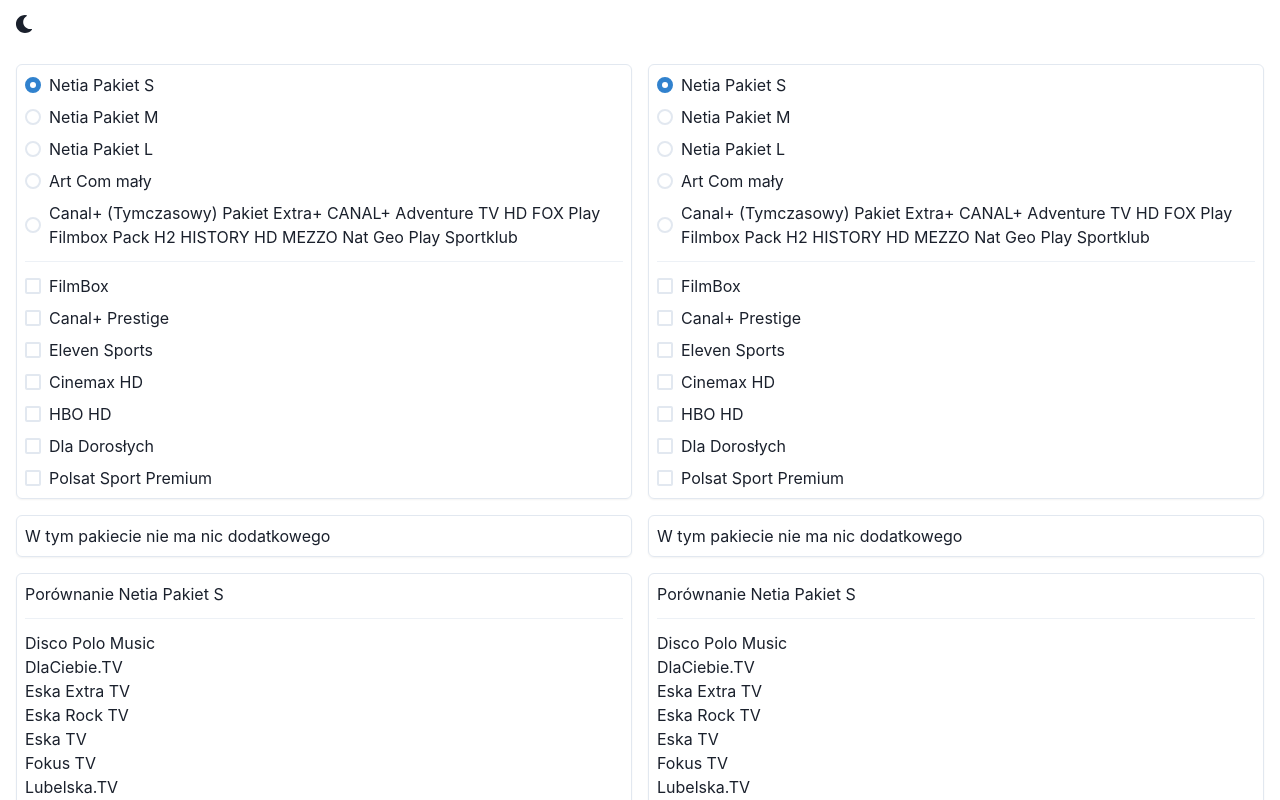
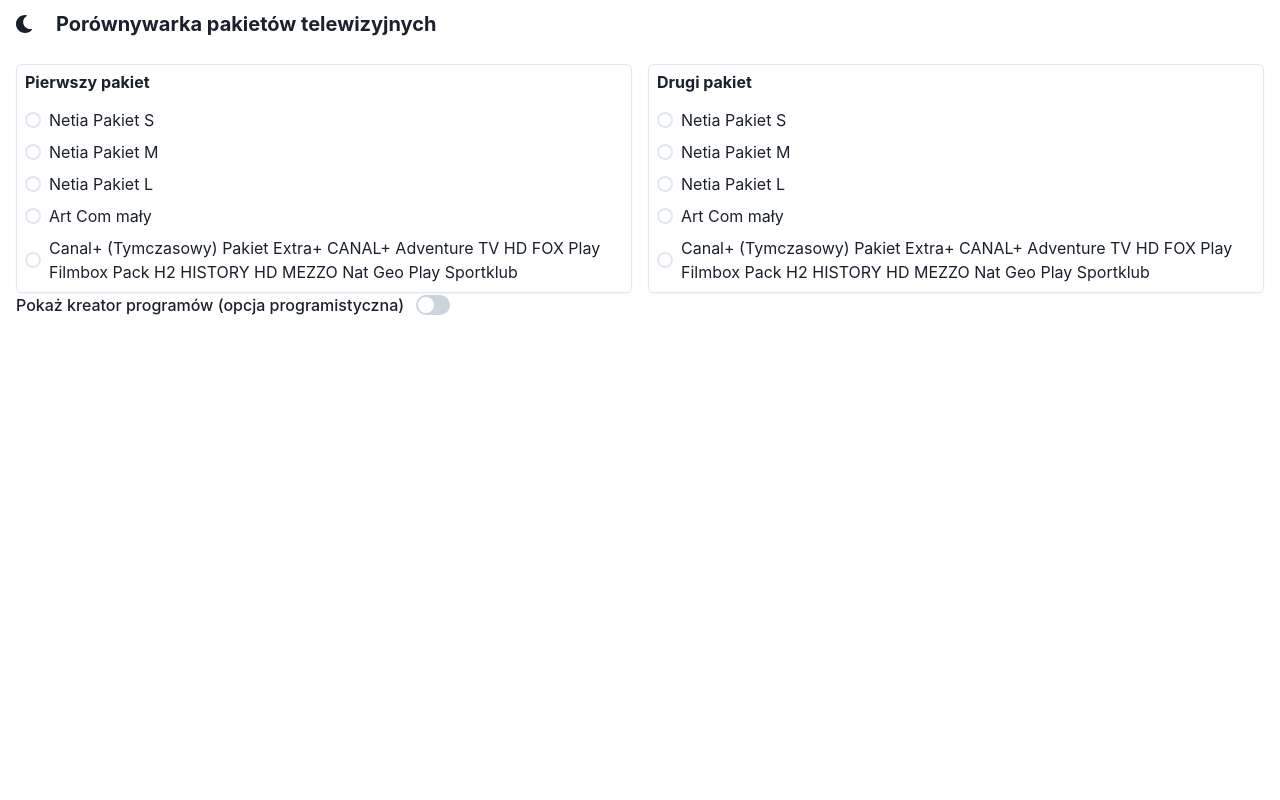
Before and after one commit to patrykgacek/compare-tv-packages, a React (Create React App) app: page / in a window 1280 px wide. Shown: the top 800 px of the page. Built offline with nearby package versions, Linux system fonts and the light colour scheme.

Commit message:
Refactoring

```diff
--- a/src/App.js
+++ b/src/App.js
@@ -1,237 +1,129 @@
-import { Box, ChakraProvider, Checkbox, CheckboxGroup, Divider, FormControl, FormLabel, Radio, RadioGroup, SimpleGrid, Switch, Text, theme, VStack } from "@chakra-ui/react"
+import { Box, ChakraProvider, FormControl, FormLabel, Heading, HStack, SimpleGrid, Switch, theme, } from "@chakra-ui/react"
 import { ColorModeSwitcher } from "./components/ColorModeSwitcher"
 import { allPrograms } from "./data/allPrograms"
-import { artcom } from "./data/artcom"
-import { netia } from "./data/netia"
-import { useEffect, useState } from "react"
+import { useState } from "react"
 import DataCreator from "./pages/DataCreator"
-import { canalplusTmp } from "./data/canalplusTmp"
-
-const getPackages = (provider) => {
-  const providerName = provider.name
-  const packages = JSON.parse(JSON.stringify(provider.packages))
-  packages.forEach(el => {
-    el.name = `${providerName} ${el.name}`
-    el.extraPackages = provider.extraPackages
-  })
-  return packages
-}
-
-const netiaAll = getPackages(netia)
-const artcomAll = getPackages(artcom)
-const canalplusTmpAll = getPackages(canalplusTmp)
-
-const packages = netiaAll.concat(artcomAll).concat(canalplusTmpAll)
+import PackageSelection from "./components/PackageSelection"
+import ProgramsList from "./components/ProgramsList"
+import { packages } from "./functions"
 
 const App = () => {
-
-  const [firstProvider, setFirstProvider] = useState('0')
-  const [secondProvider, setSecondProvider] = useState('0')
-  const [firstExtraPackages, setFirstExtraPackages] = useState([])
-  const [secondExtraPackages, setSecondExtraPackages] = useState([])
-
-  const [chosenFEP, setChosenFEP] = useState([])
-  const [chosenSEP, setChosenSEP] = useState([])
-
   const [diffrenceFP, setDiffrenceFP] = useState([])
   const [diffrenceSP, setDiffrenceSP] = useState([])
 
-  const [diffrence2FP, setDiffrence2FP] = useState([])
-  const [diffrence2SP, setDiffrence2SP] = useState([])
+  const [comparisonFP, setComparisonFP] = useState([])
+  const [comparisonSP, setComparisonSP] = useState([])
 
   const [showDataCreator, setShowDataCreator] = useState(false)
 
-  useEffect(() => {
-    setFirstExtraPackages(packages[firstProvider].extraPackages)
-  }, [firstProvider])
+  const [programsFirst, setProgramsFirst] = useState([])
+  const [programsSecond, setProgramsSecond] = useState([])
 
-  useEffect(() => {
-    setSecondExtraPackages(packages[secondProvider].extraPackages)
-  }, [secondProvider])
+  const [nameFirst, setNameFirst] = useState('')
+  const [nameSecond, setNameSecond] = useState('')
 
+  const updateSelectFirst = programs => {
+    setProgramsFirst(programs)
+    recalculate(programs, programsSecond)
+  }
 
-  useEffect(() => {
-    let programsF = []
-    let programsS = []
+  const updateSelectSecond = programs => {
+    setProgramsSecond(programs)
+    recalculate(programsFirst, programs)
+  }
 
-    chosenFEP.forEach(idx => programsF = programsF.concat(packages[firstProvider].extraPackages[idx].programs))
-    programsF = programsF.concat(packages[firstProvider].programs)
-    programsF = [...new Set(programsF)]
-
-    chosenSEP.forEach(idx => programsS = programsS.concat(packages[secondProvider].extraPackages[idx].programs))
-    programsS = programsS.concat(packages[secondProvider].programs)
-    programsS = [...new Set(programsS)]
-
+  const recalculate = (programsF, programsS) => {
     let programsFDif = programsF.filter(el => !programsS.includes(el))
     let programsSDif = programsS.filter(el => !programsF.includes(el))
 
     setDiffrenceFP(programsFDif.map(programId => (
       {
         "id": programId,
-        "name": allPrograms.find(el => el.id === programId).name
+        "name": allPrograms.find(el => el.id === programId).name,
+        "color": ''
       }
     )).sort((a, b) => a.name.localeCompare(b.name)))
 
     setDiffrenceSP(programsSDif.map(programId => (
       {
         "id": programId,
-        "name": allPrograms.find(el => el.id === programId).name
+        "name": allPrograms.find(el => el.id === programId).name,
+        "color": ''
       }
     )).sort((a, b) => a.name.localeCompare(b.name)))
 
 
-    const allProgramsReduced = allPrograms.filter(program => programsF.includes(program.id) || programsS.includes(program.id))
-
-    setDiffrence2FP(allProgramsReduced.map(program => {
-      let color = ''
-      if (programsF.includes(program.id) && programsS.includes(program.id)) {
-        color = ''
-      } else {
-        color = !programsS.includes(program.id) ? 'green.400' : 'red.400'
-      }
-
-      return ({
+    const programsIntersection = allPrograms
+      .filter(program => programsF.includes(program.id) && programsS.includes(program.id))
+      .map(program => ({
         "id": program.id,
         "name": program.name,
-        "color": color
-      })
-    }).sort((a, b) => a.name.localeCompare(b.name)))
+        "color": ''
+      }))
 
-    setDiffrence2SP(allProgramsReduced.map(program => {
-      let color = ''
-      if (programsF.includes(program.id) && programsS.includes(program.id)) {
-        color = ''
-      } else {
-        color = !programsF.includes(program.id) ? 'green.400' : 'red.400'
-      }
+    setComparisonFP(programsIntersection
+      .concat(programsFDif.map(programId => (
+        {
+          "id": programId,
+          "name": allPrograms.find(el => el.id === programId).name,
+          "color": 'green.400'
+        }
+      )))
+      .concat(programsSDif.map(programId => (
+        {
+          "id": programId,
+          "name": allPrograms.find(el => el.id === programId).name,
+          "color": 'red.400'
+        }
+      )))
+      .sort((a, b) => a.name.localeCompare(b.name))
+    )
 
-
-      return ({
-        "id": program.id,
-        "name": program.name,
-        "color": color
-      })
-    }).sort((a, b) => a.name.localeCompare(b.name)))
-
-
-  }, [firstProvider, secondProvider, chosenFEP, chosenSEP])
-
+    setComparisonSP(programsIntersection
+      .concat(programsFDif.map(programId => (
+        {
+          "id": programId,
+          "name": allPrograms.find(el => el.id === programId).name,
+          "color": 'red.400'
+        }
+      )))
+      .concat(programsSDif.map(programId => (
+        {
+          "id": programId,
+          "name": allPrograms.find(el => el.id === programId).name,
+          "color": 'green.400'
+        }
+      )))
+      .sort((a, b) => a.name.localeCompare(b.name))
+    )
+  }
 
 
   return (
     <ChakraProvider theme={theme}>
-      <ColorModeSwitcher m='1'/>
+      <HStack>
+        <ColorModeSwitcher m='1'/>
+        <Heading as='h1' size='md'>Porównywarka pakietów telewizyjnych</Heading>
+      </HStack>
       <Box m='4'>
-      <SimpleGrid minChildWidth='320px' spacing='4'>
-            <Box borderWidth='1px'
-            borderRadius='md'
-            boxShadow='sm'
-            p='2'>
-              <RadioGroup
-              onChange={setFirstProvider}
-              value={firstProvider}>
-                <VStack align='left'>
-                  {packages.map((pck, idx) => (
-                    <Radio value={idx.toString()} key={idx}>{pck.name}</Radio>
-                  ))}
-                </VStack>
-              </RadioGroup>
-              <Divider my='3' />
-              <VStack align='left'>
-                {firstExtraPackages.length ? (
-                  <CheckboxGroup onChange={setChosenFEP}>
-                    {firstExtraPackages.map((pck, idx) => (
-                      <Checkbox value={idx.toString()} key={idx}>{pck.name}</Checkbox>
-                    ))}
-                  </CheckboxGroup>
-                ) : (<Text>Brak dodatkowych pakietów</Text>)}
-              </VStack>
-            </Box>
-            <Box borderWidth='1px'
-            borderRadius='md'
-            boxShadow='sm'
-            p='2'>
-              <RadioGroup
-              onChange={setSecondProvider}
-              value={secondProvider}>
-                <VStack align='left'>
-                  {packages.map((pck, idx) => (
-                    <Radio value={idx.toString()} key={idx}>{pck.name}</Radio>
-                  ))}
-                </VStack>
-              </RadioGroup>
-              <Divider my='3' />
-              <VStack align='left'>
-                {secondExtraPackages.length ? (
-                  <CheckboxGroup onChange={setChosenSEP}>
-                    {secondExtraPackages.map((pck, idx) => (
-                      <Checkbox value={idx.toString()} key={idx}>{pck.name}</Checkbox>
-                    ))}
-                  </CheckboxGroup>
-                ) : (<Text>Brak dodatkowych pakietów</Text>)}
-              </VStack>
-            </Box>
+          <SimpleGrid minChildWidth='280px' spacing='4'>
+            <PackageSelection packages={packages} updateSelect={updateSelectFirst} selectedName={setNameFirst}>Pierwszy pakiet</PackageSelection>
+            <PackageSelection packages={packages} updateSelect={updateSelectSecond}  selectedName={setNameSecond}>Drugi pakiet</PackageSelection>
           </SimpleGrid>
-          <SimpleGrid minChildWidth='320px' spacing='4' my='4'>
-            <Box borderWidth='1px'
-              borderRadius='md'
-              boxShadow='sm'
-              p='2'>
-                {diffrenceFP.length ? (
-                  <>
-                    <Text>Dodatkowo w {packages[firstProvider].name}</Text>
-                    <Divider my='3' />
-                    {diffrenceFP.map(pck => (
-                      <Text key={pck.id}>{pck.name}</Text>
-                    ))}
-                  </>
-                ) : (<Text>W tym pakiecie nie ma nic dodatkowego</Text>)}
-            </Box>
-            <Box borderWidth='1px'
-              borderRadius='md'
-              boxShadow='sm'
-              p='2'>
-                {diffrenceSP.length ? (
-                  <>
-                    <Text>Dodatkowo w {packages[secondProvider].name}</Text>
-                    <Divider my='3' />
-                    {diffrenceSP.map(pck => (
-                      <Text key={pck.id}>{pck.name}</Text>
-                    ))}
-                  </>
-                ) : (<Text>W tym pakiecie nie ma nic dodatkowego</Text>)}
-            </Box>
-          </SimpleGrid>
-          <SimpleGrid minChildWidth='320px' spacing='4' my='4'>
-            <Box borderWidth='1px'
-              borderRadius='md'
-              boxShadow='sm'
-              p='2'>
-                {diffrence2FP.length ? (
-                  <>
-                    <Text>Porównanie {packages[firstProvider].name}</Text>
-                    <Divider my='3' />
-                    {diffrence2FP.map(pck => (
-                      <Text key={pck.id} color={pck.color}>{pck.name}</Text>
-                    ))}
-                  </>
-                ) : (<Text>Pakiet nie zawiera programów</Text>)}
-            </Box>
-            <Box borderWidth='1px'
-              borderRadius='md'
-              boxShadow='sm'
-              p='2'>
-                {diffrence2SP.length ? (
-                  <>
-                    <Text>Porównanie {packages[secondProvider].name}</Text>
-                    <Divider my='3' />
-                    {diffrence2SP.map(pck => (
-                      <Text key={pck.id} color={pck.color}>{pck.name}</Text>
-                    ))}
-                  </>
-                ) : (<Text>Pakiet nie zawiera programów</Text>)}
-            </Box>
-          </SimpleGrid>
+          {!!nameSecond && !!nameFirst && (
+            <>
+            <SimpleGrid minChildWidth='280px' spacing='4' my='4'>
+              <SimpleGrid minChildWidth='120px' spacing='4'>
+                <ProgramsList programs={diffrenceFP}>Dodatkowo w pierwszym pakiecie</ProgramsList>
+                <ProgramsList programs={diffrenceSP}>Dodatkowo w drugim pakiecie</ProgramsList>
+              </SimpleGrid>
+              <SimpleGrid minChildWidth='120px' spacing='4'>
+                <ProgramsList programs={comparisonFP}>Programy w pierwszym pakiecie</ProgramsList>
+                <ProgramsList programs={comparisonSP}>Programy w drugim pakiecie {nameFirst}</ProgramsList>
+              </SimpleGrid>
+            </SimpleGrid>
+            </>
+          )}
           <FormControl display='flex' alignItems='center'>
             <FormLabel htmlFor='toggle-creator' mb='0'>
               Pokaż kreator programów (opcja programistyczna)
--- /dev/null
+++ b/src/components/PackageSelection.js
@@ -0,0 +1,61 @@
+import { Box, Checkbox, CheckboxGroup, Divider, Heading, Radio, RadioGroup, VStack } from "@chakra-ui/react"
+import { useState } from "react"
+
+const PackageSelection = ({packages, updateSelect, selectedName, children}) => {
+
+  const [selectedPackageIdx, setSelectedPackageIdx] = useState('')
+  const [extraPackages, setExtraPackages] = useState([])
+  const [selectedExtraPackagesIdx, setSelectedExtraPackagesIdx] = useState([])
+
+  const handleSetPackage = packageIdx => {
+    setSelectedPackageIdx(packageIdx)
+    setExtraPackages(packages[packageIdx].extraPackages)
+    selectedName(packages[packageIdx].name)
+    let programs = []
+    selectedExtraPackagesIdx.forEach(idx => programs = programs.concat(packages[packageIdx].extraPackages[idx].programs))
+    programs = programs.concat(packages[packageIdx].programs)
+    programs = [...new Set(programs)]
+    updateSelect(programs)
+  }
+
+  const handleSetExtraPackage = list => {
+    setSelectedExtraPackagesIdx(list)
+    let programs = []
+    list.forEach(idx => programs = programs.concat(packages[selectedPackageIdx].extraPackages[idx].programs))
+    programs = programs.concat(packages[selectedPackageIdx].programs)
+    programs = [...new Set(programs)]
+    updateSelect(programs)
+  }
+
+  return (
+    <Box borderWidth='1px'
+    borderRadius='md'
+    boxShadow='sm'
+    p='2'>
+      <Heading as='h1' size='sm' mb='4'>{children}</Heading>
+      <RadioGroup
+      onChange={handleSetPackage}
+      value={selectedPackageIdx}>
+        <VStack align='left'>
+          {packages.map((pck, idx) => (
+            <Radio value={idx.toString()} key={idx}>{pck.name}</Radio>
+          ))}
+        </VStack>
+      </RadioGroup>
+      {!!extraPackages.length && (
+        <>
+          <Divider my='3' />
+          <CheckboxGroup onChange={handleSetExtraPackage}>
+            <VStack align='left'>
+            {extraPackages.map((pck, idx) => (
+              <Checkbox value={idx.toString()} key={idx}>{pck.name}</Checkbox>
+            ))}
+            </VStack>
+          </CheckboxGroup>
+        </>
+      )}
+    </Box>
+  )
+}
+
+export default PackageSelection
--- /dev/null
+++ b/src/components/ProgramsList.js
@@ -0,0 +1,19 @@
+import { Box, Divider, Text } from "@chakra-ui/react"
+
+const ProgramsList = ({programs, children}) => {
+  return (
+    <Box borderWidth='1px'
+      borderRadius='md'
+      boxShadow='sm'
+      p='2'
+      b>
+      <Text>{children}</Text>
+      <Divider my='3' />
+      {programs.map(prog => (
+        <Text key={prog.id} color={prog.color}>{prog.name}</Text>
+      ))}
+    </Box>
+  )
+}
+
+export default ProgramsList
--- /dev/null
+++ b/src/functions.js
@@ -0,0 +1,22 @@
+import { artcom } from "./data/artcom"
+import { netia } from "./data/netia"
+import { canalplusTmp } from "./data/canalplusTmp"
+
+export const getPackages = (provider) => {
+  const providerName = provider.name
+  const packages = JSON.parse(JSON.stringify(provider.packages))
+  packages.forEach(el => {
+    el.name = `${providerName} ${el.name}`
+    el.extraPackages = provider.extraPackages
+  })
+  return packages
+}
+
+export const preparePrograms = () => {
+  const netiaAll = getPackages(netia)
+  const artcomAll = getPackages(artcom)
+  const canalplusTmpAll = getPackages(canalplusTmp)
+  return netiaAll.concat(artcomAll).concat(canalplusTmpAll)
+}
+
+export const packages = preparePrograms()
```
